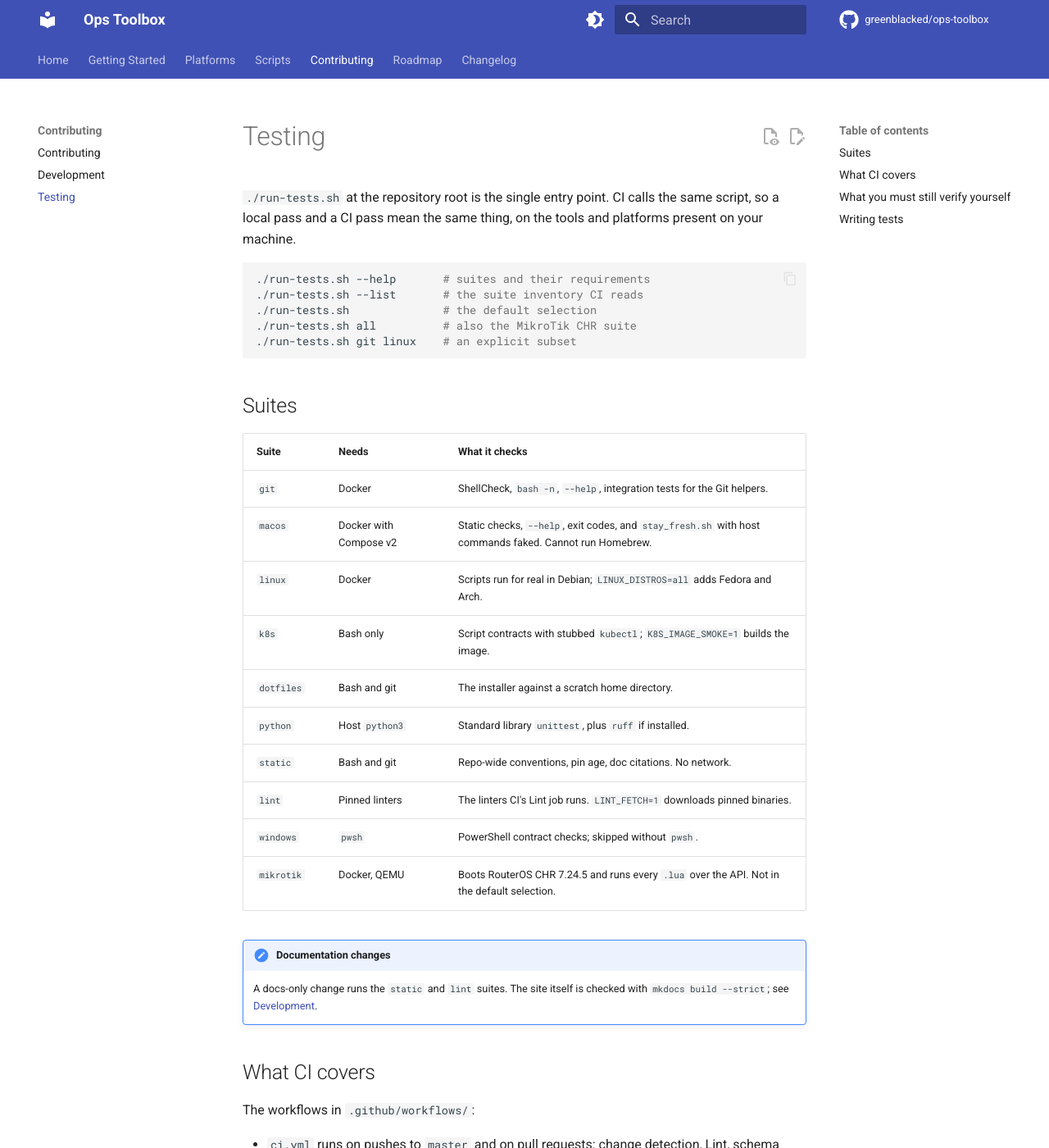
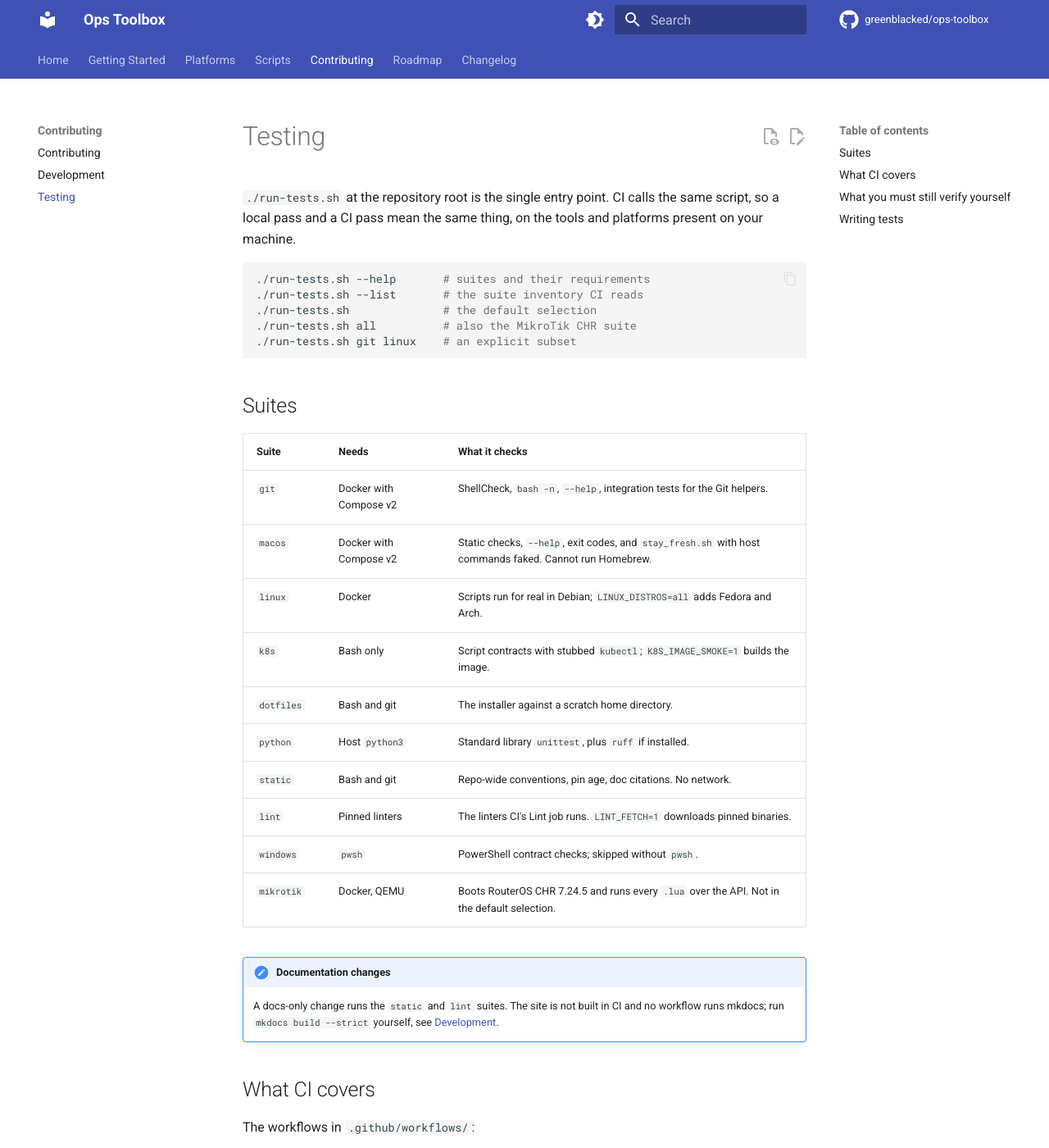
Before and after one commit to greenblacked/ops-toolbox, an MkDocs documentation site: the page built from docs/contributing/testing.md, in a window 1280 px wide and 1400 px high. Shown: the whole window at 82% size. Built offline with MkDocs 1.6.1 and Material for MkDocs 9.7.7, drawn with Linux system fonts in a browser that asks for light colours; comment, search, counter and statistics services are not loaded.

Commit message:
fix(docs): say CI does not build the site

```diff
--- a/docs/contributing/testing.md
+++ b/docs/contributing/testing.md
@@ -16,7 +16,7 @@ platforms present on your machine.
 
 | Suite | Needs | What it checks |
 | --- | --- | --- |
-| `git` | Docker | ShellCheck, `bash -n`, `--help`, integration tests for the Git helpers. |
+| `git` | Docker with Compose v2 | ShellCheck, `bash -n`, `--help`, integration tests for the Git helpers. |
 | `macos` | Docker with Compose v2 | Static checks, `--help`, exit codes, and `stay_fresh.sh` with host commands faked. Cannot run Homebrew. |
 | `linux` | Docker | Scripts run for real in Debian; `LINUX_DISTROS=all` adds Fedora and Arch. |
 | `k8s` | Bash only | Script contracts with stubbed `kubectl`; `K8S_IMAGE_SMOKE=1` builds the image. |
@@ -28,9 +28,9 @@ platforms present on your machine.
 | `mikrotik` | Docker, QEMU | Boots RouterOS CHR 7.24.5 and runs every `.lua` over the API. Not in the default selection. |
 
 !!! note "Documentation changes"
-    A docs-only change runs the `static` and `lint` suites. The site itself
-    is checked with `mkdocs build --strict`; see
-    [Development](development.md#documentation-site).
+    A docs-only change runs the `static` and `lint` suites. The site is not
+    built in CI and no workflow runs mkdocs; run `mkdocs build --strict`
+    yourself, see [Development](development.md#documentation-site).
 
 ## What CI covers
 
```
Also changed, not shown: docs/contributing/development.md (+2 -1 lines).
